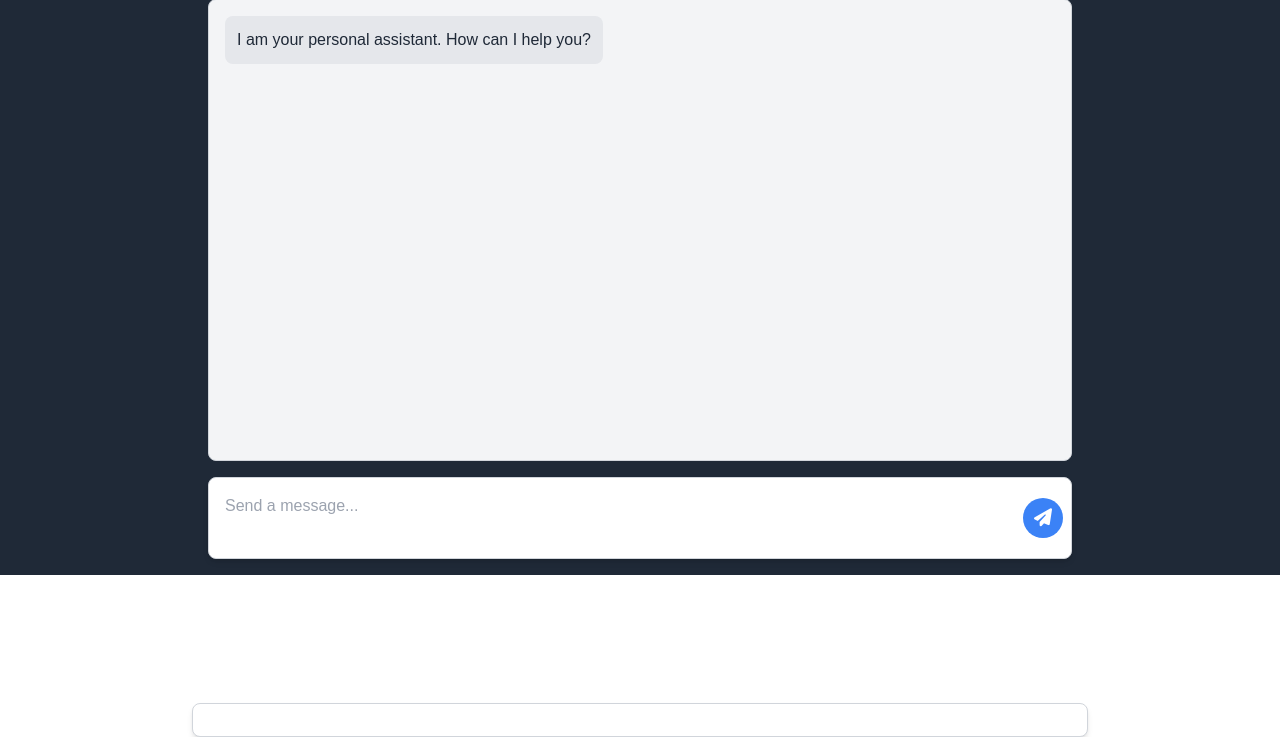
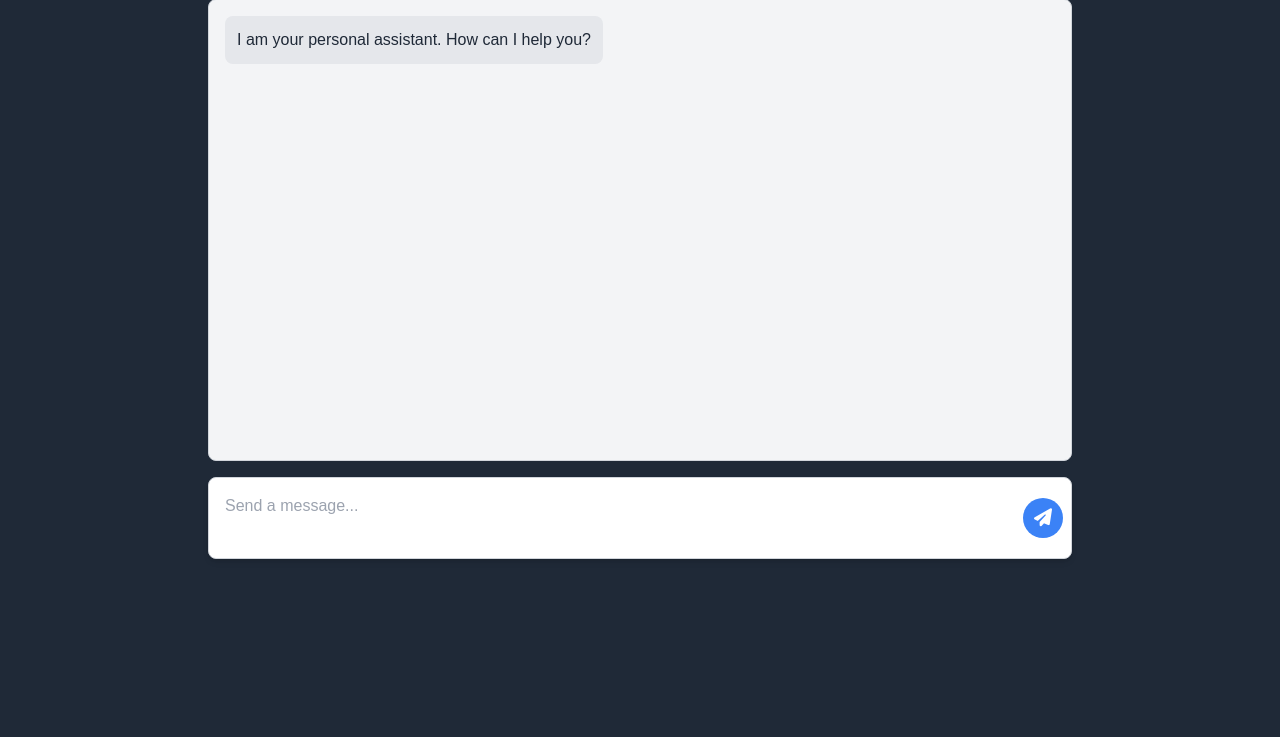
Before and after one commit to CoderSubrota/p_and_b_chatbot_django, a Django app: page / in a window 1280 px wide. Shown: the part 225-962 px from the top of the page. After the commit the page ends 784 px from the top, so only its background shows below. Run offline with Django 5.2, Linux system fonts and the light colour scheme; some libraries are stand-ins or nearby versions.

Commit message:
update code for remove add code

```diff
--- a/chats/templates/chatbot.html
+++ b/chats/templates/chatbot.html
@@ -108,15 +108,5 @@
 </div>
 
 
-{% comment %} add section  {% endcomment %}
-
-<!-- Ad Section (Properly Integrated) -->
-<div class="w-full mt-32">
-    <div class="mx-auto max-w-4xl p-4 bg-white border border-gray-300 rounded-lg shadow-md text-center">
-        <script async="async" data-cfasync="false" src="//pl26149604.effectiveratecpm.com/47437f91058ba475e8967c71f0d057e6/invoke.js"></script>
-        <div id="container-47437f91058ba475e8967c71f0d057e6"></div>
-    </div>
-</div>
-
 </body>
 </html>
```
